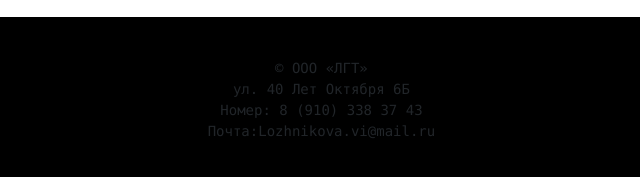
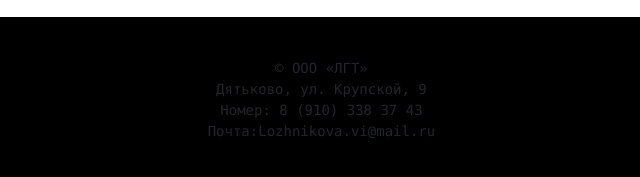
Before and after one commit to IvanLozhnikov/Animal_in_the_hearts, a plain HTML site: page index.html in a window 1280 px wide. Shown: the part 2694-2871 px from the top of the page, 327-967 px from the left. Drawn offline with nearby package versions, Linux system fonts and the light colour scheme.

Commit message:
Add files via upload

```diff
--- a/index.html
+++ b/index.html
@@ -180,7 +180,7 @@
     <div id= "contacts"class="container">
       <pre>
   &copy; ООО «ЛГТ»
-  ул. 40 Лет Октября 6Б
+  Дятьково, ул. Крупской, 9
   Номер: 8 (910) 338 37 43
   Почта:Lozhnikova.vi@mail.ru
       </pre>
```
